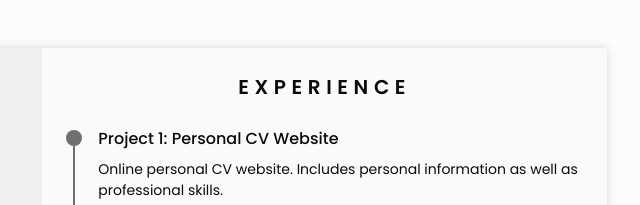
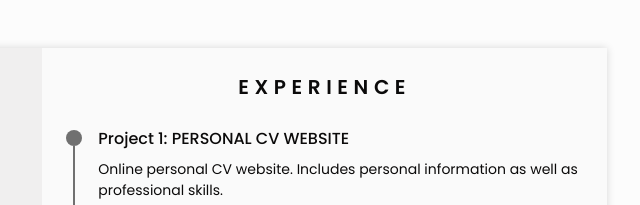
Before and after one commit to Phuongcao0987/project1, a plain HTML site: page index.html in a window 1280 px wide. Shown: the top 205 px of the page, 517-1157 px from the left. Drawn offline with nearby package versions, Linux system fonts and the light colour scheme.

Commit message:
Update index.html

```diff
--- a/index.html
+++ b/index.html
@@ -218,7 +218,7 @@
 
                 <div class="experience__data bd-grid">
                   <h3 class="experience__title">
-                    Project 1: Personal CV Website
+                    Project 1: PERSONAL CV WEBSITE
                   </h3>
                   <p class="experience__description">
                     Online personal CV website. Includes personal information as
```
